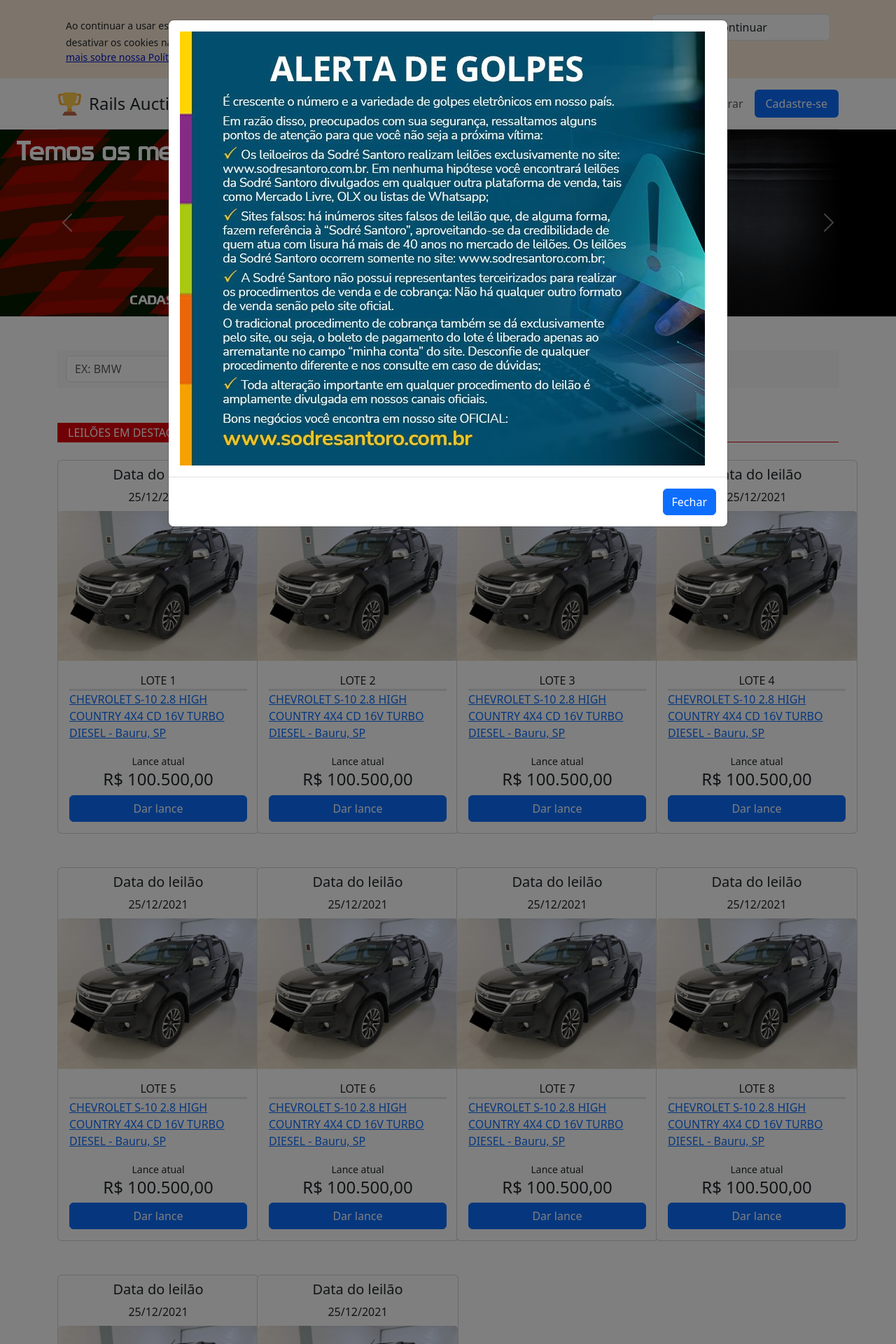
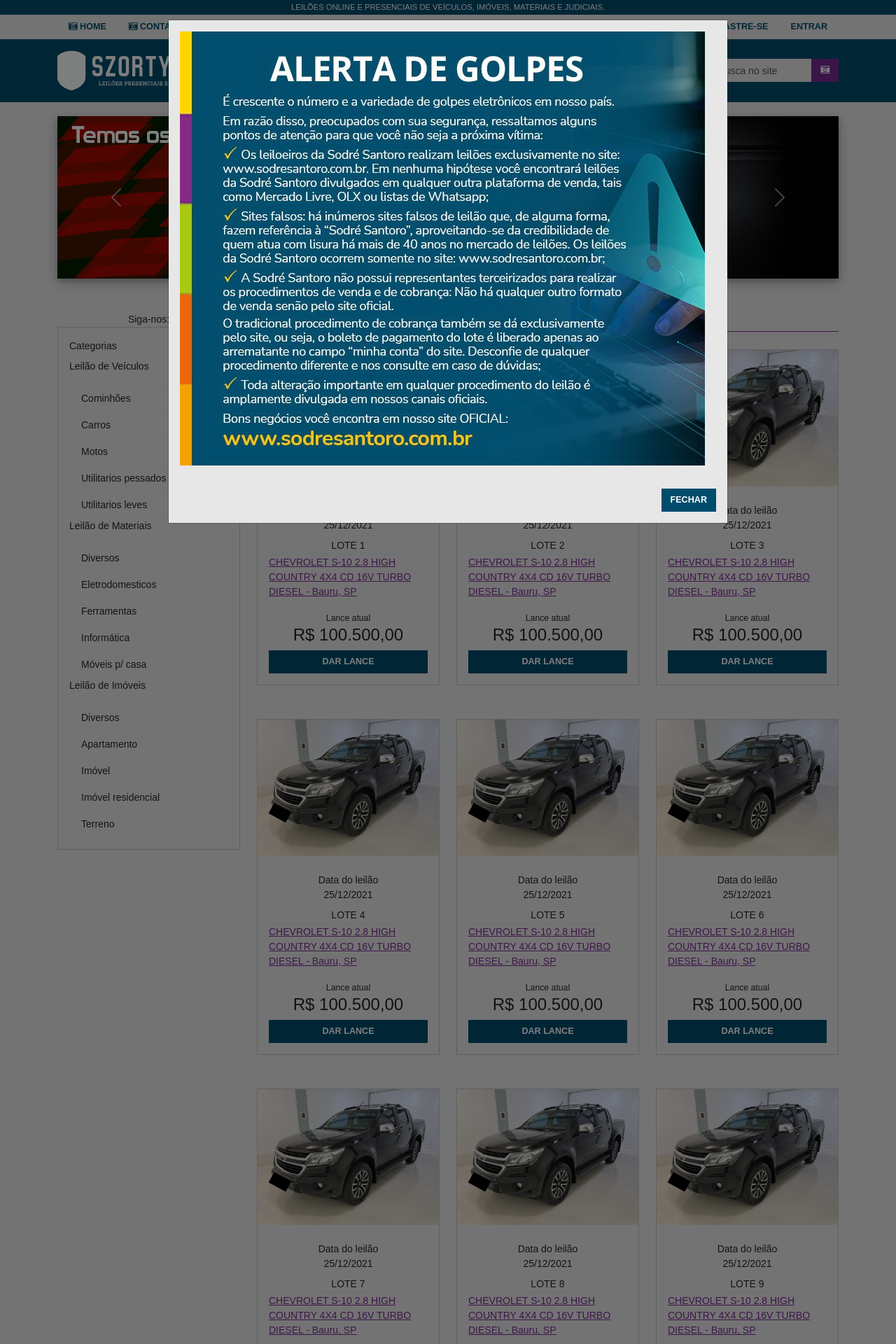
Before and after one commit to owalacesilva/Gestao-de-Lances, a Rails app: page / in a window 1280 px wide. Shown: the top 1920 px of the page at 70% size. Run offline with Rails 7, Linux system fonts and the light colour scheme; style sheets or scripts are compiled from the project's sources; some libraries are stand-ins or nearby versions.

Commit message:
refactor(layout): realizei uma mudança grande de layout

```diff
--- /dev/null
+++ b/app/assets/stylesheets/_variables.scss
@@ -0,0 +1,2 @@
+$primary-color: #004c6d;
+$secondary-color: #782a90;
--- a/app/assets/stylesheets/application.scss
+++ b/app/assets/stylesheets/application.scss
@@ -10,7 +10,62 @@
  * files in this directory. Styles in this file should be added after the last require_* statement.
  * It is generally better to create a new file per style scope.
  *
+ *= require configs
+ *= require header
+ *= require footer
  *= require_self
- *= require configs
- *= require footer
  */
+ @import "variables";
+
+ .btn {
+  text-transform: uppercase;
+  font-size: .9em;
+ }
+
+.carousel-box-shadow {
+  box-shadow: 0 4px 8px 0 rgba(0,0,0,.2),0 6px 20px 0 rgba(0,0,0,.19);
+}
+
+.m0l {
+  margin: 30px;
+}
+
+.title-container {
+  overflow: hidden;
+  border-bottom: 1px solid $secondary-color;
+  margin: 0px 0 25px;
+}
+
+.title-container .lo-title-destaque {
+  display: table;
+  padding: 5px 15px 3px;
+  text-transform: uppercase;
+  color: #fff;
+  background: $secondary-color;
+  font-weight: 400;
+  font-size: 16px;
+  position: relative;
+  margin: 0;
+}
+.title-container .lo-title-destaque:before {
+  content: '';
+  position: absolute;
+  right: -10px;
+  top: 0;
+  bottom: 0;
+  width: 21px;
+  height: 100%;
+  background: $secondary-color;
+  transform: skew(28deg);
+}
+.title-container .lo-title-destaque:after {
+  content: '';
+  position: absolute;
+  right: -23px;
+  top: 0;
+  bottom: 0;
+  width: 10px;
+  height: 100%;
+  background: $secondary-color;
+  transform: skew(28deg);
+}
--- a/app/assets/stylesheets/configs.scss
+++ b/app/assets/stylesheets/configs.scss
@@ -1,3 +1,38 @@
+// Required
+@import "bootstrap/functions";
+@import "bootstrap/variables";
+@import "bootstrap/mixins";
+@import "variables";
 
-// Bootstrap
- @import "bootstrap";
+// Default variable overrides
+$body-bg: #e7e7e7;
+$enable-rounded: false;
+$font-family-base: Arial, Helvetica, sans-serif;
+$font-size-base: 14px;
+$input-font-size: 14px;
+$input-line-height: 1;
+// $btn-line-height: 1;
+$btn-font-weight: bold;
+$link-color: $secondary-color;
+$theme-colors: (
+  "primary":    $primary-color,
+  "secondary":  $secondary-color,
+  "success":    $success,
+  "info":       $info,
+  "warning":    $warning,
+  "danger":     $danger,
+  "light":      $light,
+  "dark":       $dark
+);
+// xxl is old: 1320px
+$container-max-widths: (
+  sm: 540px,
+  md: 720px,
+  lg: 960px,
+  xl: 1140px,
+  xxl: 1140px
+);
+
+// Optional components here
+@import "bootstrap";
+@import "font-awesome";
--- a/app/assets/stylesheets/footer.scss
+++ b/app/assets/stylesheets/footer.scss
@@ -1,5 +1,7 @@
+@import "variables";
+
 #footer {
-  background-image: linear-gradient(to bottom, #b80d0d, #3e0000);border-top:5px solid #525252;
+  background-color: $primary-color;
   color: white;
   font-size: 14px;
 
--- /dev/null
+++ b/app/assets/stylesheets/header.scss
@@ -0,0 +1,29 @@
+@import "variables";
+
+.top-header {
+  background-color: $primary-color;
+  color: white;
+  font-size: .8em;
+  padding: 2px 0px;
+  text-transform: uppercase;
+}
+
+.header-menu {
+  background-color: #e7e7e7;
+
+  .nav {
+    .nav-link {
+      color: #004c6d;
+      font-size: .9em;
+      text-transform: uppercase;
+      font-weight: bold;
+    }
+  }
+}
+
+.header-search {
+  background-color: $primary-color;
+  color: white;
+  padding: 10px 0px;
+  margin: 0px 0px 20px 0px;
+}
--- a/app/views/about_us/index.html.erb
+++ b/app/views/about_us/index.html.erb
@@ -1,7 +1,7 @@
 <%= render partial: 'partials/header' %>
 <%= render partial: 'partials/carousel' %>
 <div class="container">
-  <h3>QR LEILOES</h3>
+  <h3><%= t('app_name') %></h3>
   <h5>SOBRE NÓS<h5>
   <p>Desde 1992 atuando com leilões em território nacional, Especializado na avaliação e venda de ativos físicos por meio de leilões oficiais presenciais e via internet simultaneamente.</p>
   <p>Possuímos equipe especializada para atender todos os setores do mercado de leilões como  avaliadores, engenheiros de diversas modalidades (civil, mecânico, elétrico/eletrônico e naval) e departamento jurídico contando com Advogados especialista em  (cível, internacional público e privado, comercial) para realizar leilões de bancos, seguradoras, Ciretrans, usinas, empresas públicas e privadas e demais comitentes .</p>
--- a/app/views/home/index.html.erb
+++ b/app/views/home/index.html.erb
@@ -1,76 +1,64 @@
-<%= render partial: 'partials/cookies' %>
 <%= render partial: 'partials/header' %>
 <%= render partial: 'partials/carousel' %>
 <%= render partial: 'partials/modal-alert' %>
-<style>
-.m0l {
-  margin: 30px;
-}
-
-.title-container {
-  overflow: hidden;
-  border-bottom: 1px solid #e0000a;
-  margin: 50px 0 25px;
-}
-
-.title-container .lo-title-destaque {
-  display: table;
-  padding: 5px 15px 3px;
-  text-transform: uppercase;
-  color: #fff;
-  background: #e0000a;
-  font-weight: 400;
-  font-size: 16px;
-  position: relative;
-  margin: 0;
-}
-.title-container .lo-title-destaque:before {
-  content: '';
-  position: absolute;
-  right: -10px;
-  top: 0;
-  bottom: 0;
-  width: 21px;
-  height: 100%;
-  background: #e0000a;
-  transform: skew(28deg);
-}
-.title-container .lo-title-destaque:after {
-  content: '';
-  position: absolute;
-  right: -23px;
-  top: 0;
-  bottom: 0;
-  width: 10px;
-  height: 100%;
-  background: #e0000a;
-  transform: skew(28deg);
-}
-</style>
 <div class="container">
-  <nav class="navbar navbar-light bg-light">
-    <div class="container-fluid">
-      <form class="d-flex">
-        <input class="form-control me-2" type="search" placeholder="EX: BMW" aria-label="EX: BMW">
-        <button class="btn btn-outline-success" type="submit">Buscar</button>
-      </form>
+  <div class="row">
+    <div class="col-lg-3">
+      <div class="d-flex flex-wrap justify-content-center">
+        <div>Siga-nos:</div>
+        <ul class="list-unstyled">
+          <li><a href="http://instagram.com/sodresantoro" title="Siga no Instagram" target="_blank"><i class="icon-instagram icon-large"></i></a></li>
+          <!-- <li><a href="https://twitter.com/sodre_santoro" class="twitter" title="Siga no Twiiter" target="_blank"></a></li> -->
+          <li><a href="https://www.youtube.com/user/leilaosodresantoro" title="Siga no Youtube" target="_blank"><i class="icon-youtube icon-large"></i></a></li>
+          <li><a href="https://www.facebook.com/sodresantoro" title="Curta no Facebook" target="_blank"><i class="icon-facebook icon-large"></i></a></li>
+        </ul>
       </div>
-  </nav>
-  <div class="title-container m0l">
-    <h2 class="lo-title-destaque">Leilões em destaques</h2>
+      <div class="card">
+        <div class="card-body">
+          <p class="card-title">Categorias</p>
+          <p>Leilão de Veículos</p>
+          <ul class="list-group">
+            <li class="list-group-item">Cominhões</li>
+            <li class="list-group-item">Carros</li>
+            <li class="list-group-item">Motos</li>
+            <li class="list-group-item">Utilitarios pessados</li>
+            <li class="list-group-item">Utilitarios leves</li>
+          </ul>
+          <p>Leilão de Materiais</p>
+          <ul class="list-group">
+            <li class="list-group-item">Diversos</li>
+            <li class="list-group-item">Eletrodomesticos</li>
+            <li class="list-group-item">Ferramentas</li>
+            <li class="list-group-item">Informática</li>
+            <li class="list-group-item">Móveis p/ casa</li>
+          </ul>
+          <p>Leilão de Imóveis</p>
+          <ul class="list-group">
+            <li class="list-group-item">Diversos</li>
+            <li class="list-group-item">Apartamento</li>
+            <li class="list-group-item">Imóvel</li>
+            <li class="list-group-item">Imóvel residencial</li>
+            <li class="list-group-item">Terreno</li>
+          </ul>
+        </div>
+      </div>
+    </div>
+    <div class="col-lg-9">
+      <div class="title-container">
+        <h2 class="lo-title-destaque">próximos leilões</h2>
       </div>
       <div class="row">
         <% (1..10).each do |index| %>
-      <div class="col-lg-3">
-        <div class="card mb-5" style="width: 18rem;">
-          <div class="date py-2 text-center">
-            <h5>Data do leilão</h5>
-            <span>25/12/2021</span>
-          </div>
+          <div class="col-lg-4">
+            <div class="card mb-5">
               <%= link_to auction_page_path(index) do %>
                 <%= image_tag "car-test.jpg", class: "card-img-top" %>
               <%- end %>
               <div class="card-body">
+                <div class="date py-2 text-center">
+                  <div>Data do leilão</div>
+                  <span>25/12/2021</span>
+                </div>
                 <div class="text-center border-bottom border-3">LOTE <%= index %></div>
                 <p class="card-title">
                   <%= link_to "CHEVROLET S-10 2.8 HIGH COUNTRY 4X4 CD 16V TURBO DIESEL - Bauru, SP", auction_page_path(index) %>
@@ -89,4 +77,7 @@
         <%- end %>
       </div>
     </div>
+  </div>
+</div>
 <%= render partial: 'partials/footer' %>
+<%= render partial: 'partials/cookies' %>
--- a/app/views/partials/_carousel.html.erb
+++ b/app/views/partials/_carousel.html.erb
@@ -1,4 +1,5 @@
-<div id="carouselExampleCaptions" class="carousel slide mb-5" data-bs-ride="carousel">
+<div class="container">
+  <div id="carouselExampleCaptions" class="carousel slide mb-5 carousel-box-shadow" data-bs-ride="carousel">
     <div class="carousel-indicators">
       <button type="button" data-bs-target="#carouselExampleCaptions" data-bs-slide-to="0" class="active" aria-current="true" aria-label="Slide 1"></button>
       <button type="button" data-bs-target="#carouselExampleCaptions" data-bs-slide-to="1" aria-label="Slide 2"></button>
@@ -36,3 +37,4 @@
       <span class="visually-hidden">Next</span>
     </button>
   </div>
+</div>
--- a/app/views/partials/_cookies.html.erb
+++ b/app/views/partials/_cookies.html.erb
@@ -1,30 +1,36 @@
 <style>
-.cook {
-  background-color: antiquewhite;
-}
-.modalbox {
-  max-width: 1280px;
-  margin: 0 auto;
-  padding: 20px 0px;
-  z-index: 1;
-  font-size: 14px;
-}
-.wb6 {
-  width: 60%;
-}
+
+.bg-custom{
+      background-color:#130f40;
+      z-index: 2;
+      }
+      .button-fixed{
+      bottom: 0;
+      position: fixed;
+      right: 0;
+      border-radius: 4px;
+      }
+      .fas{
+      cursor: pointer;
+      font-size: 24px;
+      }
+      p{
+      font-size: 14px;
+      }
 </style>
-<div class="cook">
-  <div class="container">
-    <div class="modalbox row">
-      <div class="col-lg-9">
-        <i class="bi bi-exclamation-octagon" style="font-size: 20px;"></i>
-          Ao continuar a usar este site, você concorda com o uso de cookies, a menos que os tenha desativado. Tenha em mente que desativar os cookies na sua máquina ou dispositivo pode impedir que partes do nosso site funcionem corretamente. <a href="/textosp/Politica-de-Privacidade-/12/" style="color: #0017CF;text-decoration: underline;">Saiba mais sobre nossa Política de cookies.</a>
+<div class="row">
+  <div class="col-md-4 col-sm-12 button-fixed">
+    <div class="p-3 pb-4 bg-custom text-white">
+      <div class="row">
+        <div class="col-10">
+          <h2>Aceitar Cookies</h2>
+        </div>
+        <div class="col-2 text-center">
+          <i class="fas fa-times"></i>
+        </div>
       </div>
-      <div class="col-lg-3">
-        <form method="get" action="/faq" enctype="multipart/form-data">
-          <input name="cookiem" type="submit" value="Continuar" class="form-control">
-        </form>
-      </div>
+      <p>Ao continuar a usar este site, você concorda com o uso de cookies, a menos que os tenha desativado. Tenha em mente que desativar os cookies na sua máquina ou dispositivo pode impedir que partes do nosso site funcionem corretamente. <a href="/textosp/Politica-de-Privacidade-/12/" style="color: #0017CF;text-decoration: underline;">Saiba mais sobre nossa Política de cookies.</p>
+      <button type="button" class="btn btn-danger w-100">Accept Cookies</button>
     </div>
   </div>
 </div>
--- a/app/views/partials/_footer.html.erb
+++ b/app/views/partials/_footer.html.erb
@@ -18,27 +18,27 @@
       <div class="row">
         <div class="col-lg-6">
           <div class="px-3">
+            <div class="mapouter"><div class="gmap_canvas"><iframe width="512" height="240" id="gmap_canvas" src="https://maps.google.com/maps?q=av%20paulista%201000&t=k&z=17&ie=UTF8&iwloc=&output=embed" frameborder="0" scrolling="no" marginheight="0" marginwidth="0"></iframe><a href="https://fmovies-online.net">fmovies</a><br><style>.mapouter{position:relative;text-align:right;height:240px;width:512px;}</style><a href="https://www.embedgooglemap.net">google maps embed link</a><style>.gmap_canvas {overflow:hidden;background:none!important;height:240px;width:512px;}</style></div></div>
+          </div>
+        </div>
+        <div class="col-lg-6">
+          <div class="px-3">
             <h5>Rails Auctions</h5>
             <ul class="list-unstyled">
               <li>(11) 4211 0000 Fixo</li>
               <li>(11) 4211 0000 Whatsapp</li>
               <li>(11) 4211 0000 Whatsapp</li>
-              <li>Email: atendimento@qrleiloes.com</li>
+              <li>Email: atendimento@qronline.com</li>
               <li>Av Paulista</li>
               <li>Centro, São Paulo, Sp - , 08996-900, Brasil</li>
             </ul>
-          </div>
-        </div>
-        <div class="col-lg-6">
-          <div class="px-3">
-            <div class="mapouter"><div class="gmap_canvas"><iframe width="512" height="240" id="gmap_canvas" src="https://maps.google.com/maps?q=av%20paulista%201000&t=k&z=17&ie=UTF8&iwloc=&output=embed" frameborder="0" scrolling="no" marginheight="0" marginwidth="0"></iframe><a href="https://fmovies-online.net">fmovies</a><br><style>.mapouter{position:relative;text-align:right;height:240px;width:512px;}</style><a href="https://www.embedgooglemap.net">google maps embed link</a><style>.gmap_canvas {overflow:hidden;background:none!important;height:240px;width:512px;}</style></div></div>
           </div>
         </div>
       </div>
       <div class="text-center pt-4">
         <%= image_tag 'cs.png' %>
       </div>
-      <div class="disclaimer">© Qr Leiloes - Todos os direitos reservados. Proibido a reprodução total ou parcial do layout, seleção, organização e disposição do conteúdo audiovisual deste software nos termos da Lei n. º 9.609/98 e 9.610/98.</div>
+      <div class="disclaimer">© <%= t('app_name') %> - Todos os direitos reservados. Proibido a reprodução total ou parcial do layout, seleção, organização e disposição do conteúdo audiovisual deste software nos termos da Lei n. º 9.609/98 e 9.610/98.</div>
     </div>
   </footer>
 </div>
--- a/app/views/partials/_header.html.erb
+++ b/app/views/partials/_header.html.erb
@@ -1,29 +1,68 @@
+<div class="top-header">
+  <div class="d-flex flex-wrap justify-content-center">
+    <span>Leilões Online e Presenciais de Veículos, Imóveis, Materiais e Judiciais.</span>
+  </div>
+</div>
+<div class="header-menu">
   <div class="container">
-  <header class="d-flex flex-wrap justify-content-center py-3 border-bottom">
-    <a href="/" class="d-flex align-items-center mb-3 mb-md-0 me-md-auto text-dark text-decoration-none">
-      <%= image_tag 'reward-logo.png', style: 'width: 35px;margin-right: 10px;' %>
-      <span class="fs-4">Rails Auctions</span>
-    </a>
+    <header class="d-flex flex-wrap justify-content-between">
       <ul class="nav nav-pills">
         <li class="nav-item">
-        <%= link_to 'Home', root_path, class: "nav-link text-muted", 'aria-current': "page" %>
+          <%= link_to root_path, class: "nav-link" do %>
+            <%= fa_icon "camera-retro" %> Home
+          <%- end %>
         </li>
         <li class="nav-item">
-        <%= link_to 'Contato', contact_us_path, class: "nav-link text-muted", 'aria-current': "page" %>
+          <%= link_to contact_us_path, class: "nav-link" do %>
+            <%= fa_icon "camera-retro" %> Contato
+          <%- end %>
         </li>
         <li class="nav-item">
-        <%= link_to 'FAQs', faq_index_path, class: "nav-link text-muted", 'aria-current': "page" %>
+          <%= link_to faq_index_path, class: "nav-link" do %>
+            <%= fa_icon "camera-retro" %> Como participar
+          <%- end %>
         </li>
         <li class="nav-item">
-        <%= link_to 'Sobre Nós', about_us_path, class: "nav-link text-muted", 'aria-current': "page" %>
+          <%= link_to about_us_path, class: "nav-link" do %>
+            <%= fa_icon "camera-retro" %> Sobre Nós
+          <%- end %>
         </li>
+        <li class="nav-item">
+          <%= link_to faq_index_path, class: "nav-link" do %>
+            <%= fa_icon "camera-retro" %> Perguntas Frequenstes
+          <%- end %>
+        </li>
+      </ul>
+      <ul class="nav nav-pills">
         <% if user_signed_in? %>
-        <li class="nav-item"><%= link_to 'Minha Conta', my_account_index_path, class: "nav-link text-muted" %></li>
-        <li class="nav-item"><%= link_to "Sair", destroy_user_session_path, class: "nav-link text-muted", method: :delete %></li>
+          <li class="nav-item"><%= link_to 'Minha Conta', my_account_index_path, class: "nav-link" %></li>
+          <li class="nav-item"><%= link_to "Sair", destroy_user_session_path, class: "nav-link", method: :delete %></li>
         <% else %>
-        <li class="nav-item"><%= link_to "Entrar", new_user_session_path, class: "nav-link text-muted" %></li>
-        <li class="nav-item"><%= link_to "Cadastre-se", new_user_registration_path, class: "nav-link active" %></li>
+          <li class="nav-item"><%= link_to "Cadastre-se", new_user_registration_path, class: "nav-link" %></li>
+          <li class="nav-item"><%= link_to "Entrar", new_user_session_path, class: "nav-link" %></li>
         <% end %>
       </ul>
     </header>
   </div>
+</div>
+<div class="header-search">
+  <div class="container">
+    <div class="d-flex justify-content-between align-items-center">
+      <div class="align-items-center">
+        <a href="/" class="d-flex align-items-center mb-3 mb-md-0 me-md-auto text-decoration-none">
+          <%= image_tag 'reward-logo.png', style: 'height: 70px;margin-right: 10px;' %>
+        </a>
+      </div>
+      <div class="d-flex">
+        <form>
+          <div class="input-group">
+            <input type="text" class="form-control" placeholder="Faça sua busca no site" aria-label="Recipient's username" aria-describedby="button-addon2">
+            <button class="btn btn-secondary" type="button" id="button-addon2">
+              <%= fa_icon "camera-retro" %>
+            </button>
+          </div>
+        </form>
+      </div>
+    </div>
+  </div>
+</div>
--- a/config/locales/pt-BR.yml
+++ b/config/locales/pt-BR.yml
@@ -1,5 +1,5 @@
 pt-BR:
-  app_name: Rails Auctions
+  app_name: SZORTYKA Online
   activerecord:
     models:
       user: Usuário
```
Also changed, not shown: Gemfile, Gemfile.lock, app/assets/images/reward-logo.png, app/assets/stylesheets/_bootstrap-custom.scss (added). Lines whose indentation alone changed are shown as unchanged.
